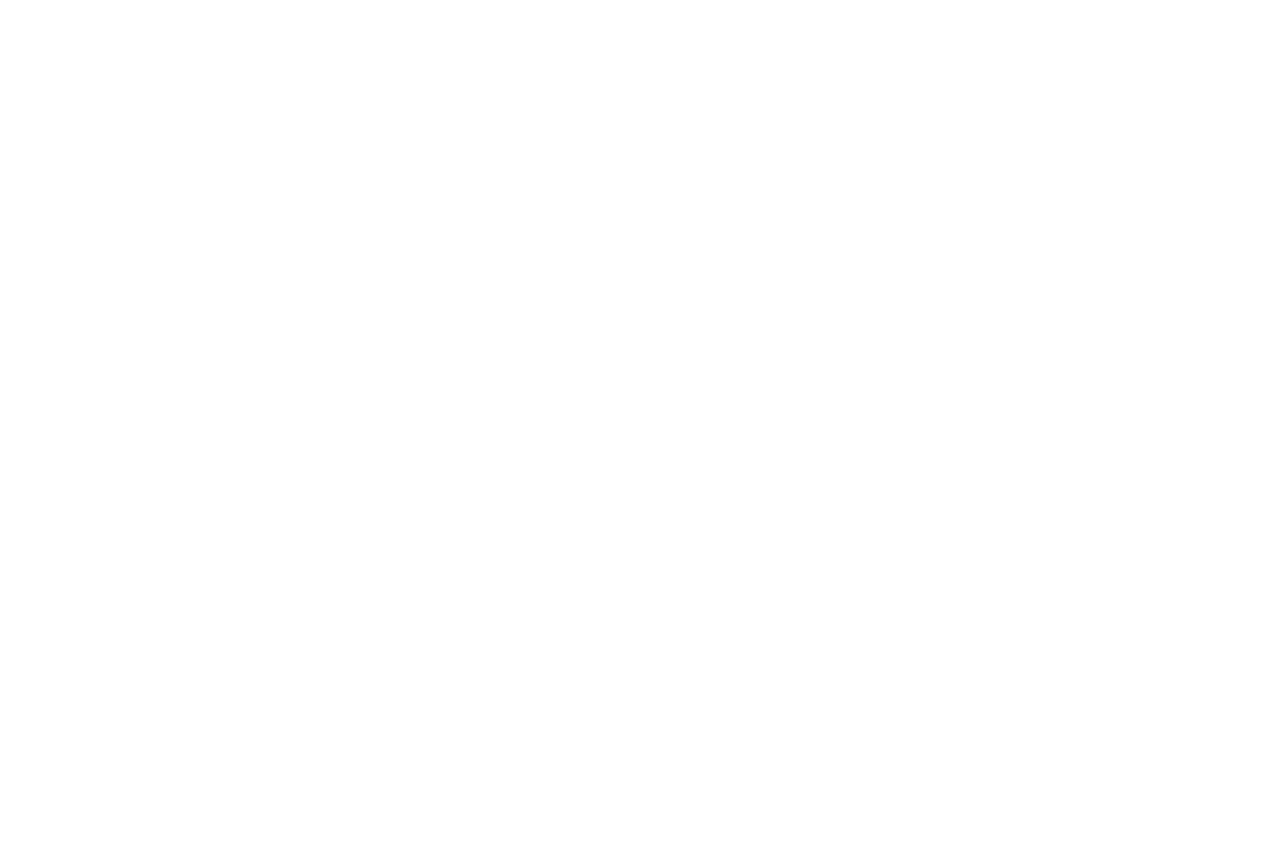
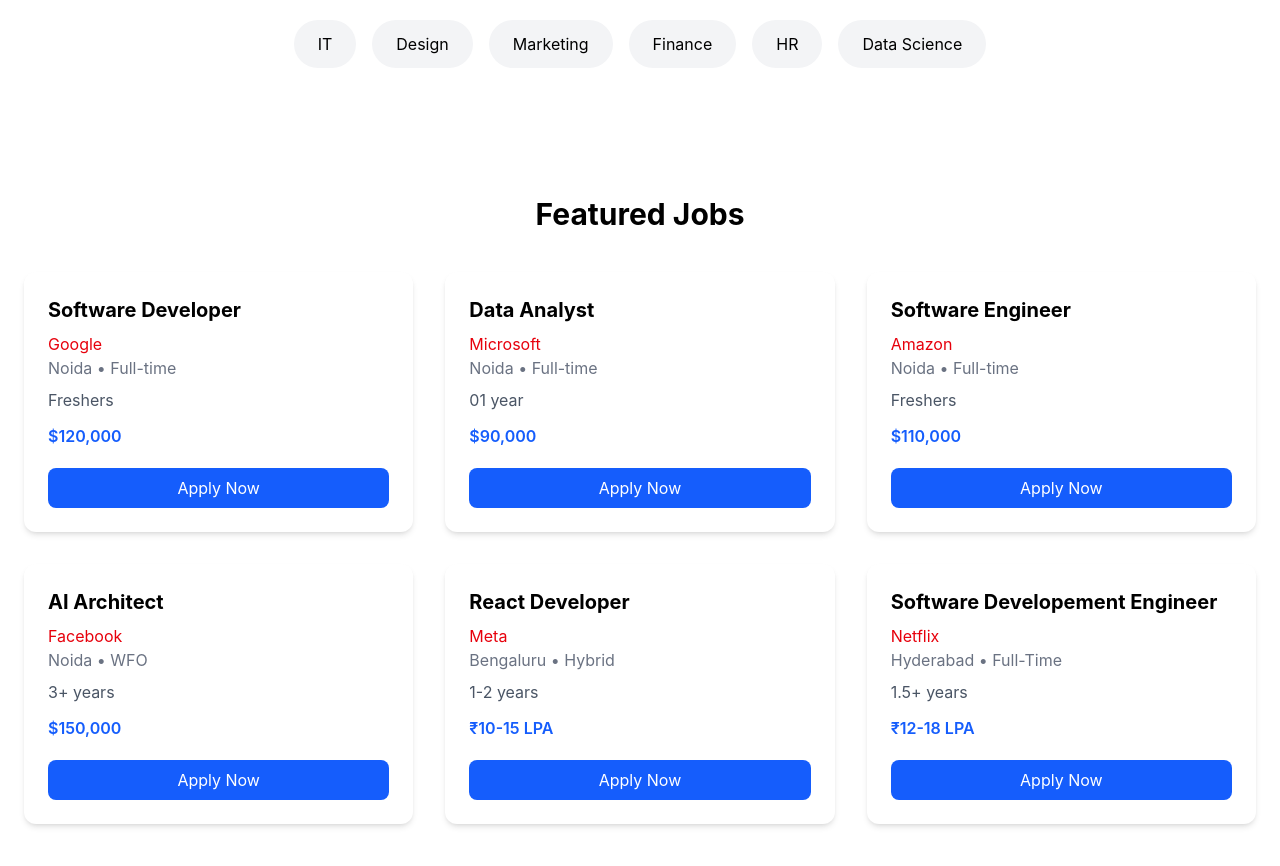
Before and after one commit to Abhishek-Chauhan5/Job-Connect, a React (Vite) app: page / in a window 1280 px wide. Shown: the part 580-1446 px from the top of the page. Before the commit the page ends 800 px from the top, so only its background shows below. Built offline with nearby package versions, Linux system fonts and the light colour scheme.

Commit message:
Added job categories and featured jobs

```diff
--- /dev/null
+++ b/src/components/Categories/Categories.jsx
@@ -0,0 +1,31 @@
+const categories = [
+  "IT",
+  "Design",
+  "Marketing",
+  "Finance",
+  "HR",
+  "Data Science",
+];
+
+const Categories = () => {
+  return (
+    <section className="py-16">
+      <h2 className="text-3xl font-bold text-center">
+        Browse by Category
+      </h2>
+
+      <div className="flex flex-wrap justify-center gap-4 mt-8">
+        {categories.map((category) => (
+          <button
+            key={category}
+            className="px-6 py-3 bg-gray-100 rounded-full hover:bg-blue-600 hover:text-white transition"
+          >
+            {category}
+          </button>
+        ))}
+      </div>
+    </section>
+  );
+};
+
+export default Categories;
--- /dev/null
+++ b/src/components/FeaturedJobs/FeaturedJobs.jsx
@@ -0,0 +1,22 @@
+import jobData from "../../data/jobData";
+import JobCard from "../JobCard/JobCard";
+
+const FeaturedJobs = () => {
+    return (
+        <section className="max-w-7xl mx-auto py-16 px-6">
+
+            <h2 className="text-3xl font-bold text-center mb-10">
+                Featured Jobs
+            </h2>
+
+           <div className="grid grid-cols-1 md:grid-cols-2 lg:grid-cols-3 gap-8">
+                {jobData.map((job) => (
+                    <JobCard key={job.id} job={job} />
+                ))}
+            </div>
+
+        </section>
+    );
+};
+
+export default FeaturedJobs;
--- /dev/null
+++ b/src/components/JobCard/JobCard.jsx
@@ -0,0 +1,32 @@
+const JobCard = ({job}) => {       /* here ({job}) is a prop -> transfer data parent to child*/
+        return (
+        <div className="bg-white shadow-md rounded-xl p-6 hover:shadow-xl transition">
+
+            <h2 className="text-xl font-bold">
+                {job.title}
+            </h2>
+
+            <p className ="text-red-600 mt-2">
+                {job.company}
+            </p>
+
+            <p className="text-gray-500">
+                {job.location} • {job.type}
+            </p>
+
+            <p className ="text-gray-600 mt-2">
+                {job.experience}
+            </p>
+
+            <p className="text-blue-600 font-semibold mt-3">
+                {job.salary}
+            </p>
+
+            <button className="mt-5 w-full bg-blue-600 text-white py-2 rounded-lg hover:bg-blue-700">
+                Apply Now
+            </button>
+        </div>
+    );
+};
+
+export default JobCard;
--- /dev/null
+++ b/src/data/jobData.js
@@ -0,0 +1,58 @@
+const jobData = [
+    {
+        id: 1,
+        title: "Software Developer",
+        company: "Google",
+        location: "Noida",
+        salary: "$120,000",
+        type: "Full-time",
+        experience: "Freshers",
+    },
+    {
+        id: 2,
+        title: "Data Analyst",
+        company: "Microsoft",
+        location: "Noida",
+        salary: "$90,000",
+        type: "Full-time",
+        experience: "01 year",
+    },
+    {
+        id: 3,
+        title: "Software Engineer",
+        company:"Amazon",
+        location:"Noida",
+        salary: "$110,000",
+        type: "Full-time",
+        experience: "Freshers",
+    },
+    {
+        id: 4,
+        title: "AI Architect",
+        company: "Facebook",
+        location: "Noida",
+        salary: "$150,000",
+        type: "WFO",
+        experience: "3+ years",
+    },
+    {
+        id: 5,
+        title: "React Developer",
+        company: "Meta",
+        location: "Bengaluru",
+        salary: "₹10-15 LPA",
+        type: "Hybrid",
+        experience: "1-2 years",
+    },
+    {
+       id: 3,
+       title: "Software Developement Engineer",
+       company: "Netflix",
+       location: "Hyderabad",
+       salary: "₹12-18 LPA",
+       type: "Full-Time",
+       experience: "1.5+ years",
+   },
+];
+
+export default jobData;
--- a/src/pages/Home/Home.jsx
+++ b/src/pages/Home/Home.jsx
@@ -1,11 +1,15 @@
 import Hero from "../../components/Hero/Hero";
 import SearchBar from "../../components/SearchBar/SearchBar";
+import Categories from "../../components/Categories/Categories";
+import FeaturedJobs from "../../components/FeaturedJobs/FeaturedJobs";
 
 const Home = () => {
   return (
     <>
       <Hero />
       <SearchBar />
+      <Categories/>
+      <FeaturedJobs/>
     </>
   );
 };
```
